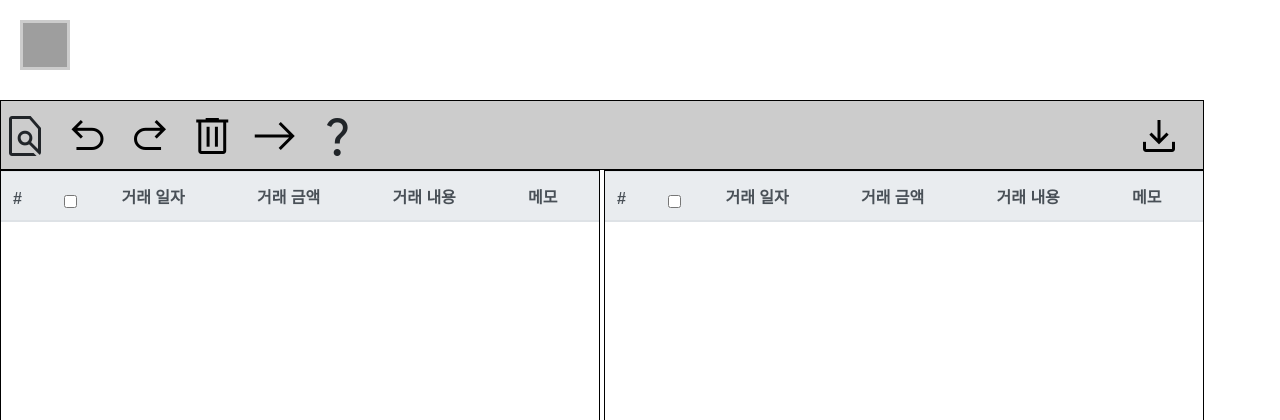
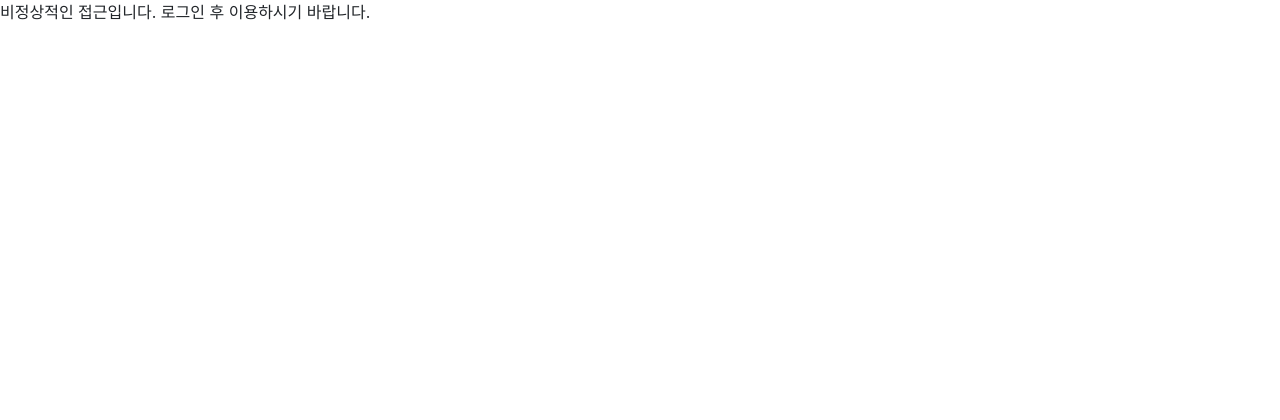
Before and after one commit to HICC-Bootcamp/2022-import4ky-HICCAccountingProgram, a Django app: template HIAC/templates/HIAC/account_setting.html in a window 1280 px wide. Shown: the top 420 px of the page. After the commit the page ends 20 px from the top, so only its background shows below. Run offline with Django 3.2, Linux system fonts and the light colour scheme; the template is opened without the code that fills it, so the values that code supplies are empty; some web fonts are replaced; grey boxes are pictures that could not be loaded.

Commit message:
로그인 하지 않았을 때 메인 페이지 접근 막음

```diff
--- a/HIAC/templates/HIAC/account_setting.html
+++ b/HIAC/templates/HIAC/account_setting.html
@@ -1,7 +1,7 @@
 {% extends 'base.html' %}
 
 {% block body %}
-
+{% if user.is_authenticated %}
     <header>
         <a href="{% url 'HIAC:intro' %}"> <img src="https://cdn.pixabay.com/photo/2013/07/12/12/36/letter-146002_1280.png"
                                           alt="HIAC" id="logo"></a>
@@ -439,4 +439,10 @@
 
     </script>
 
+{% else %}
+    <div class="login_error">
+        비정상적인 접근입니다. 로그인 후 이용하시기 바랍니다.
+    </div>
+{% endif %}
+
 {% endblock %}
```
